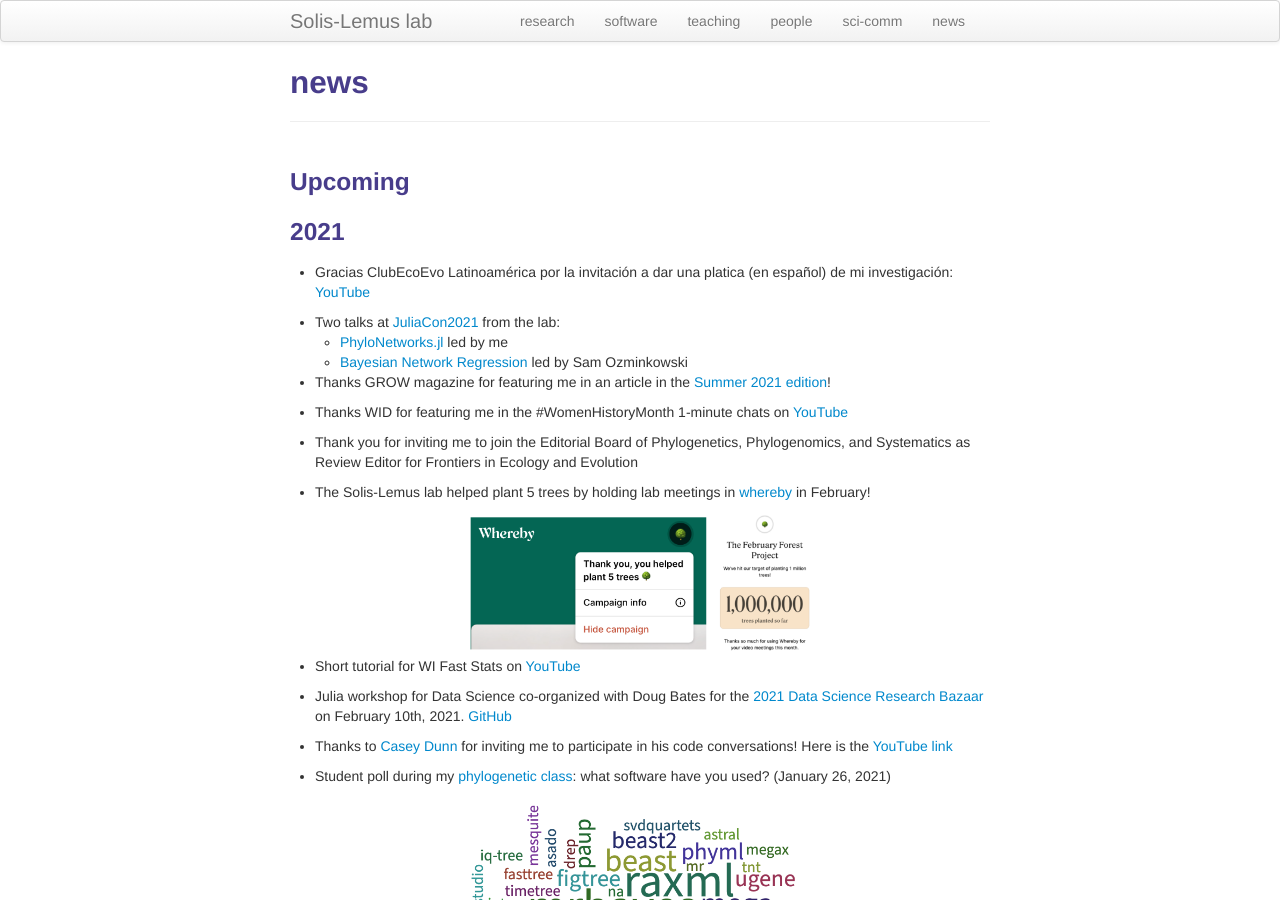
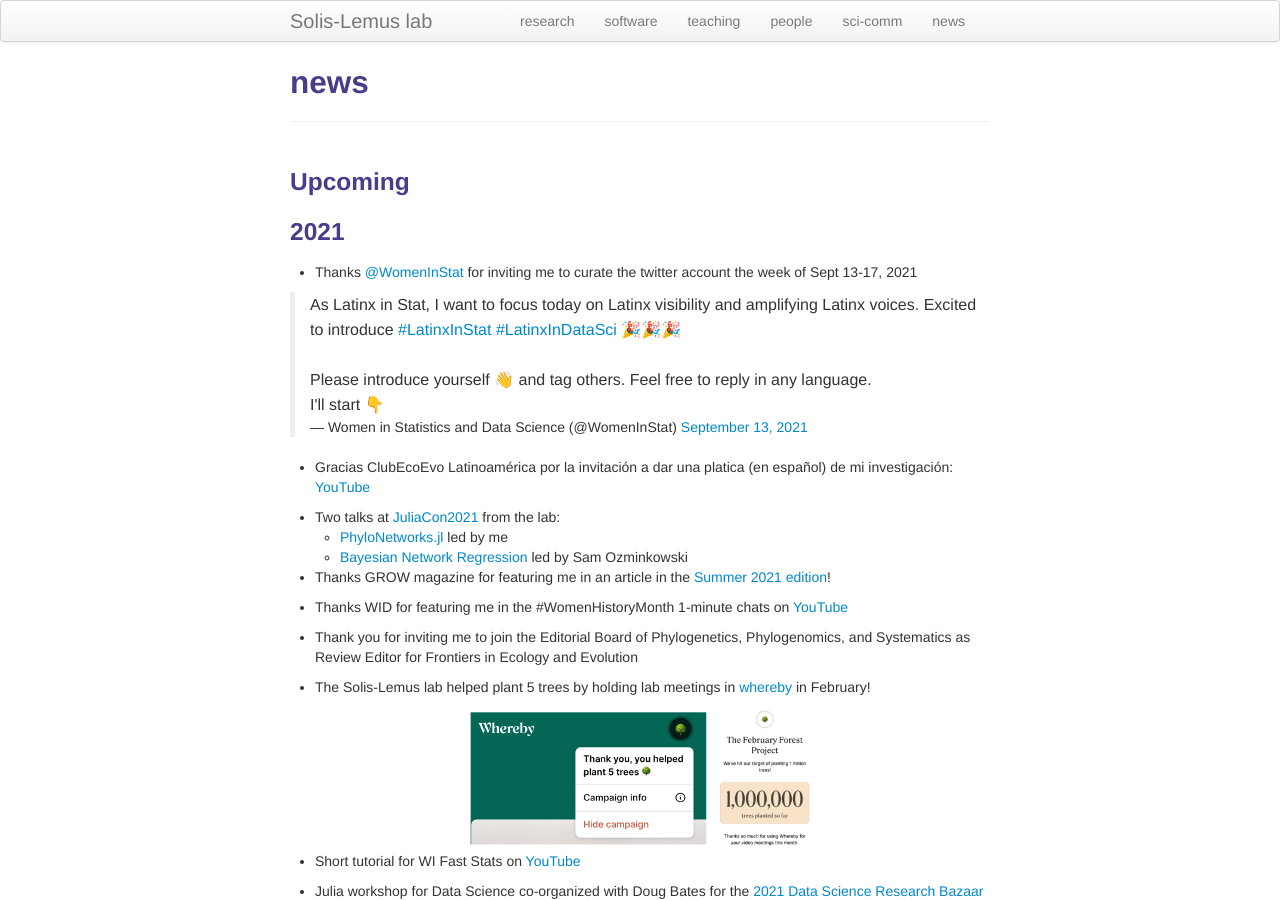
Before and after one commit to solislemuslab/solislemuslab.github.io, a Jekyll site: the page built from pages/news.md, in a window 1280 px wide and 900 px high. Built offline with Jekyll 4.4.1, drawn with Linux system fonts in a browser that asks for light colours; comment, search, counter and statistics services are not loaded.

Commit message:
news womeninstat

```diff
--- a/pages/news.md
+++ b/pages/news.md
@@ -8,6 +8,10 @@ description: Solis-Lemus lab
 
 
 ### 2021
+
+- Thanks [@WomenInStat](https://twitter.com/WomenInStat?ref_src=twsrc%5Egoogle%7Ctwcamp%5Eserp%7Ctwgr%5Eauthor) for inviting me to curate the twitter account the week of Sept 13-17, 2021
+
+<blockquote class="twitter-tweet"><p lang="en" dir="ltr">As Latinx in Stat, I want to focus today on Latinx visibility and amplifying Latinx voices. Excited to introduce <a href="https://twitter.com/hashtag/LatinxInStat?src=hash&amp;ref_src=twsrc%5Etfw">#LatinxInStat</a> <a href="https://twitter.com/hashtag/LatinxInDataSci?src=hash&amp;ref_src=twsrc%5Etfw">#LatinxInDataSci</a> 🎉🎉🎉<br><br>Please introduce yourself 👋 and tag others. Feel free to reply in any language.<br>I&#39;ll start 👇</p>&mdash; Women in Statistics and Data Science (@WomenInStat) <a href="https://twitter.com/WomenInStat/status/1437404461635342342?ref_src=twsrc%5Etfw">September 13, 2021</a></blockquote> <script async src="https://platform.twitter.com/widgets.js" charset="utf-8"></script>
 
 - Gracias ClubEcoEvo Latinoamérica por la invitación a dar una platica (en español) de mi investigación: [YouTube](https://www.youtube.com/watch?v=PKXf1W4bocQ)
 
```
